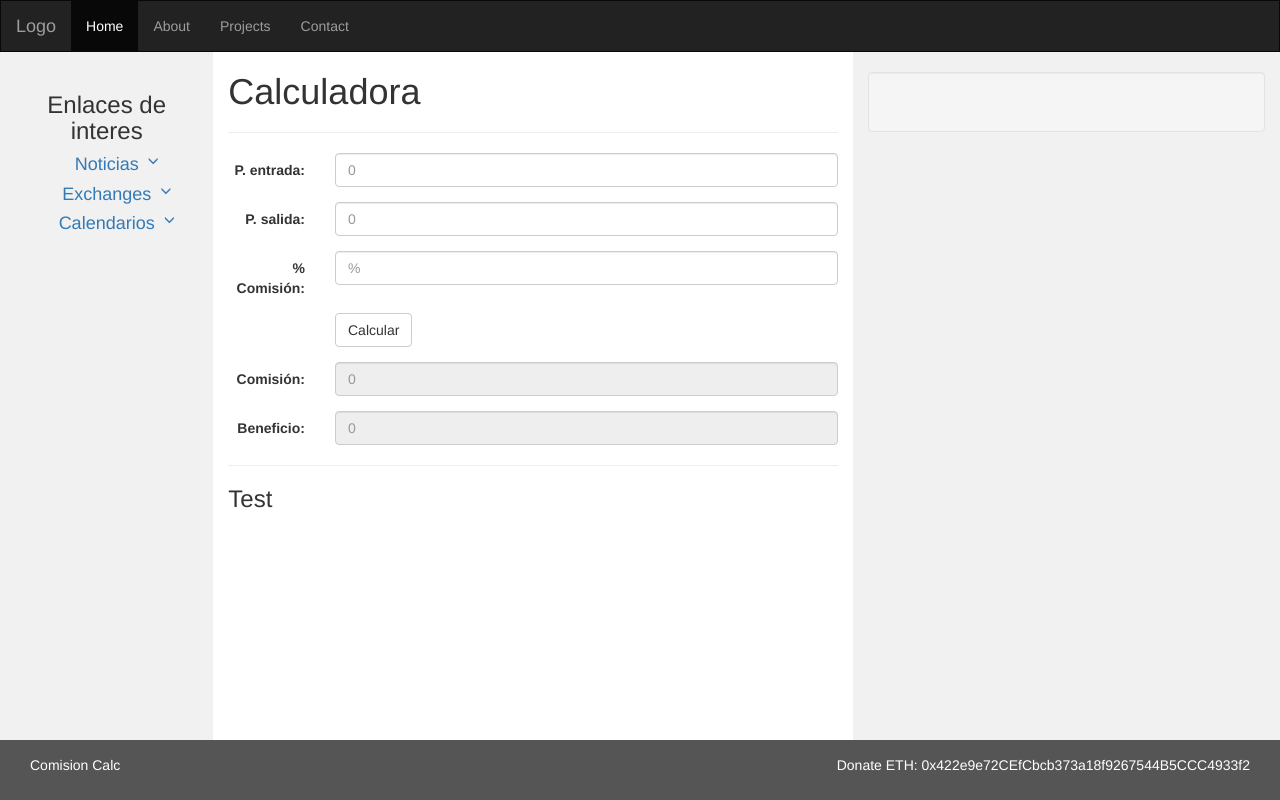
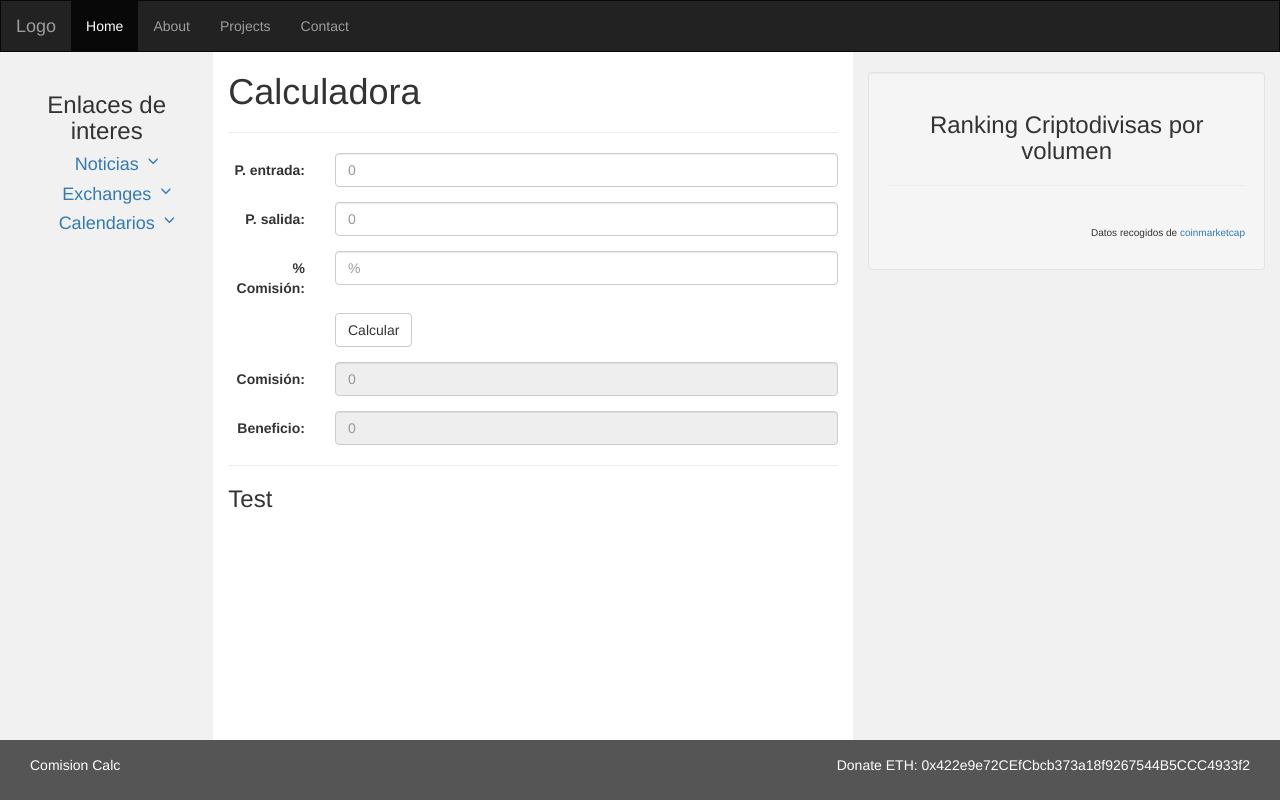
Before and after one commit to inakidml/Web-calculo-comisiones, a plain HTML site: page index.html in a window 1280 px wide. Drawn offline with nearby package versions, Linux system fonts and the light colour scheme; no server answers.

Commit message:
mención a coinmarketcap

```diff
--- a/index.html
+++ b/index.html
@@ -142,7 +142,12 @@
             </div>
             <div class="col-sm-4 sidenav">
                 <div class="well">
+                   <h3>Ranking Criptodivisas por volumen</h3>
+                   <hr>
                     <table id="tabladivisas" class="table table-striped table-responsive"> </table>
+                    <div class="text-right">
+                        <p class="fuentepeque">Datos recogidos de <a href="https://coinmarketcap.com/" target="_blank">coinmarketcap</a></p>
+                    </div>
                 </div>
             </div>
         </div>
--- a/style/main.css
+++ b/style/main.css
@@ -67,3 +67,7 @@ a[aria-expanded="true"]::before {
 th {
     text-align: center;
 }
+
+.fuentepeque {
+    font-size: 10px;
+}
```
